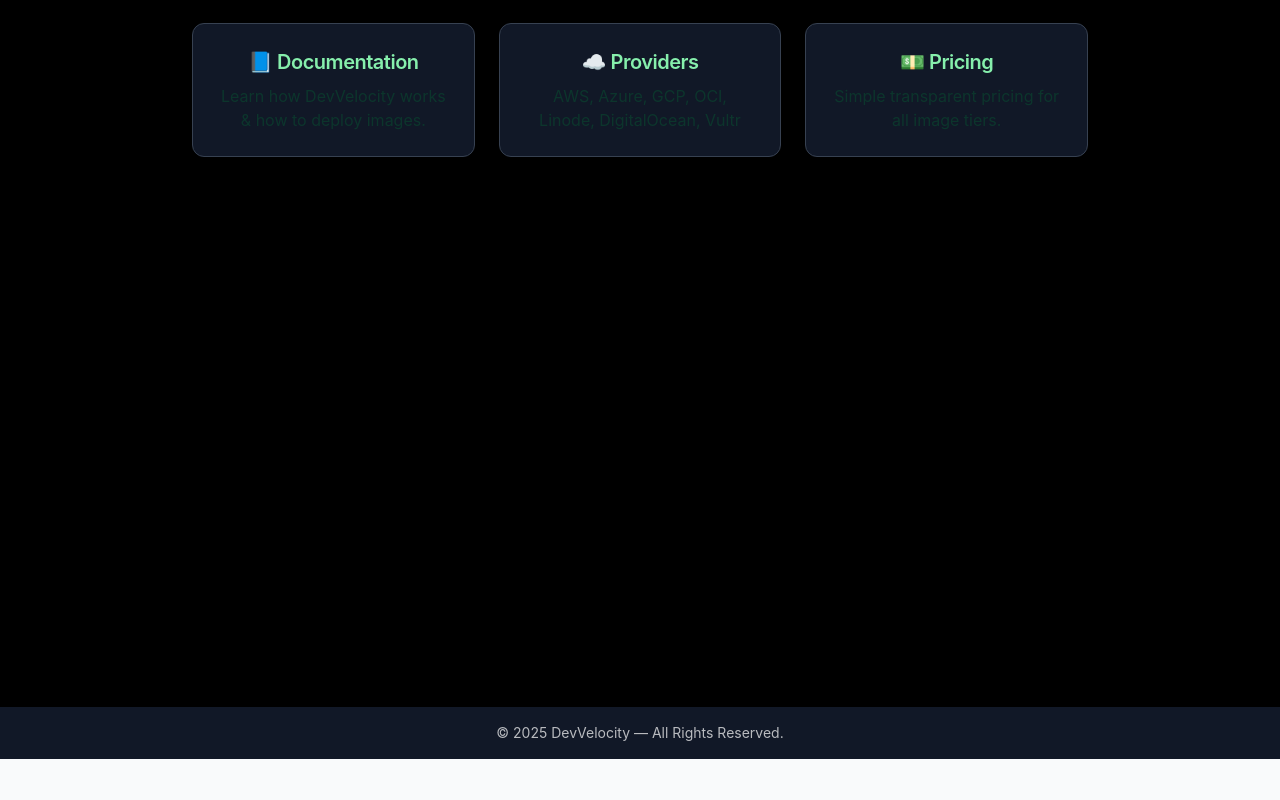
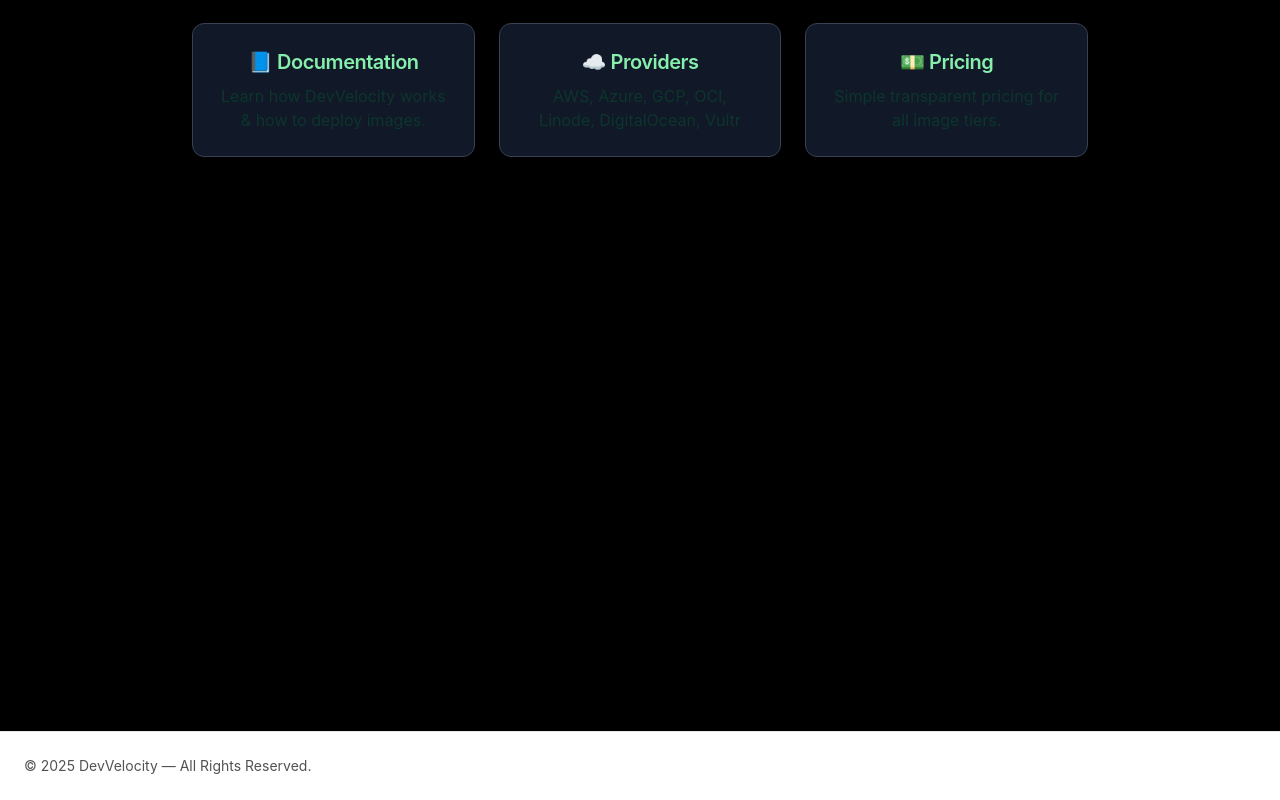
Before and after one commit to LorenR520/DevVelocity, a Next.js app: page / in a window 1280 px wide. Shown: the part 194-994 px from the top of the page. Before the commit the page ends 953 px from the top, so only its background shows below. Built offline with nearby package versions, Linux system fonts and the light colour scheme.

Commit message:
Update Footer.tsx

```diff
--- a/components/Footer.tsx
+++ b/components/Footer.tsx
@@ -1,9 +1,9 @@
 export default function Footer() {
   return (
-    <footer className="w-full p-4 bg-gray-900 text-white text-center mt-10">
-      <p className="text-sm opacity-70">
-        © {new Date().getFullYear()} DevVelocity — All Rights Reserved.
-      </p>
+    <footer className="w-full mt-16 border-t border-neutral-200 dark:border-darkmode-border bg-white dark:bg-darkmode-panel">
+      <div className="max-w-7xl mx-auto py-6 px-6 text-sm text-neutral-600 dark:text-neutral-300">
+        © 2025 DevVelocity — All Rights Reserved.
+      </div>
     </footer>
   );
 }
```
